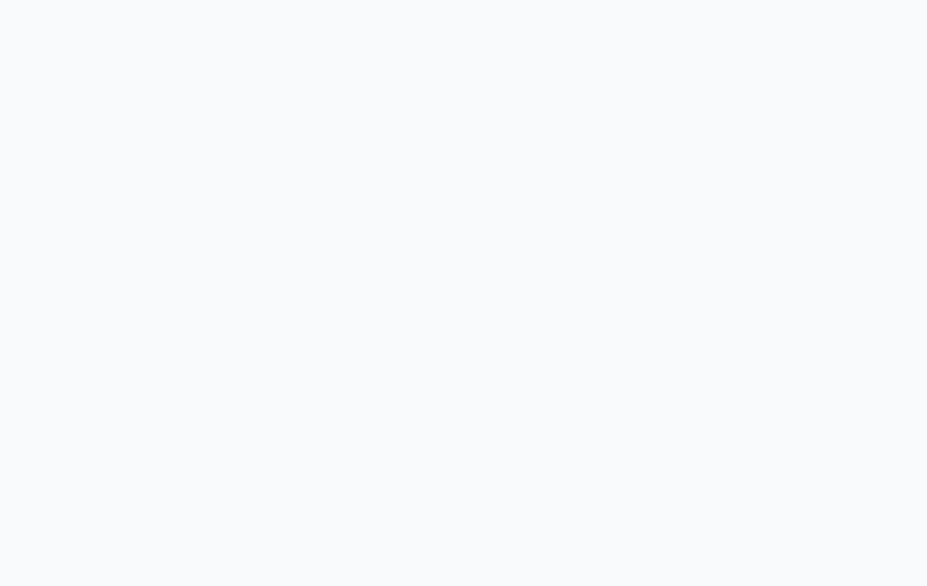
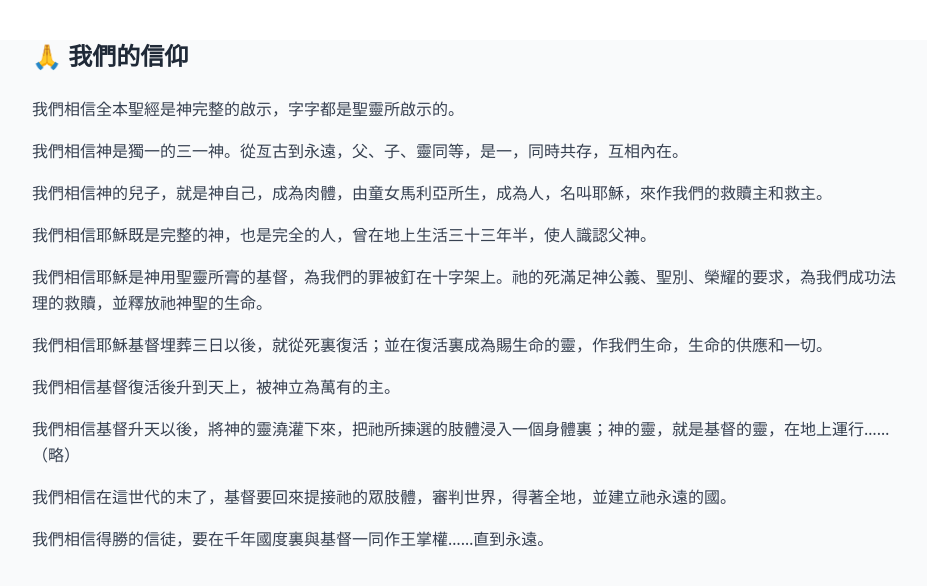
Before and after one commit to SamuelXingCheng/chtai-webapp, a Vue app in the folder frontend/: page /beliefs in a window 1280 px wide. Before the commit this address had no page. Shown: the top 586 px of the page, without its empty margins (176-1103 px from the left). Built offline with nearby package versions, Linux system fonts and the light colour scheme.

Commit message:
refactor: 調整導覽列與頁尾名稱為「認識我們」與「聯絡我們」

```diff
--- a/frontend/src/components/FooterSection.vue
+++ b/frontend/src/components/FooterSection.vue
@@ -20,7 +20,7 @@
 
       <!-- 右側連結 -->
       <div class="flex items-center gap-1 hover:underline text-blue-700 cursor-pointer">
-        <RouterLink to="/about">關於我們 &gt;</RouterLink>
+        <RouterLink to="/contact">聯絡我們 &gt;</RouterLink>
       </div>
     </div>
   </footer>
--- a/frontend/src/components/NavBar.vue
+++ b/frontend/src/components/NavBar.vue
@@ -9,10 +9,10 @@
 
       <!-- 導覽選單（桌面版） -->
         <nav class="hidden md:flex gap-6 text-gray-700 font-medium ml-auto mr-8">
-        <a href="#" class="hover:text-blue-600 transition duration-200">首頁</a>
-        <a href="#" class="hover:text-blue-600 transition duration-200">認識我們</a>
-        <a href="#" class="hover:text-blue-600 transition duration-200">聚會資訊</a>
-        <a href="#" class="hover:text-blue-600 transition duration-200">召會週訊</a>
+            <RouterLink to="/" class="hover:text-blue-600 transition duration-200">首頁</RouterLink>
+            <RouterLink to="/beliefs" class="hover:text-blue-600 transition duration-200">認識我們</RouterLink>
+            <RouterLink to="/gatherings" class="hover:text-blue-600 transition duration-200">聚會資訊</RouterLink>
+            <RouterLink to="/weekly-news" class="hover:text-blue-600 transition duration-200">召會週訊</RouterLink>
         </nav>
 
       <!-- 語言切換（桌面版） -->
@@ -43,11 +43,14 @@
         class="fixed top-4 right-4 w-[260px] max-h-[90vh] bg-white z-50 shadow-xl rounded-xl p-6 flex flex-col gap-4 overflow-auto"
     >
         <button class="self-end text-gray-500 hover:text-gray-700 mb-2" @click="isOpen = false">✕</button>
-      <a href="#" class="text-gray-800 font-medium hover:text-blue-600">首頁</a>
-      <a href="#" class="text-gray-800 font-medium hover:text-blue-600">系統見證</a>
-      <a href="#" class="text-gray-800 font-medium hover:text-blue-600">各聚會區</a>
-      <a href="#" class="text-gray-800 font-medium hover:text-blue-600">生命期刊</a>
+
+        <RouterLink to="/" class="text-gray-800 font-medium hover:text-blue-600">首頁</RouterLink>
+        <RouterLink to="/beliefs" class="text-gray-800 font-medium hover:text-blue-600">認識我們</RouterLink>
+        <RouterLink to="/gatherings" class="text-gray-800 font-medium hover:text-blue-600">聚會資訊</RouterLink>
+        <RouterLink to="/weekly-news" class="text-gray-800 font-medium hover:text-blue-600">召會週訊</RouterLink>
+
         <hr />
+
         <div class="flex gap-2 pt-2">
         <button class="text-sm text-gray-600 hover:text-blue-600">中文</button>
         <span class="text-gray-400">|</span>
@@ -59,5 +62,7 @@
 
 <script setup lang="ts">
 import { ref } from 'vue'
+import { RouterLink } from 'vue-router'
+
 const isOpen = ref(false)
 </script>
--- a/frontend/src/router/index.ts
+++ b/frontend/src/router/index.ts
@@ -3,6 +3,8 @@ import HomeView from '../views/HomeView.vue'
 
 import WeeklyNews from '../views/downloads/WeeklyNews.vue'
 import ApplicationForms from '../views/downloads/ApplicationForms.vue'
+import ContactView from '../views/ContactView.vue'
+import BeliefsView from '../views/BeliefsView.vue'
 
 const routes = [
   {
@@ -20,6 +22,16 @@ const routes = [
     name: 'application-forms',
     component: ApplicationForms,
   },
+  {
+    path: '/beliefs',
+    name: 'beliefs',
+    component: BeliefsView, // 我們的信仰
+  },
+  {
+    path: '/contact',
+    name: 'contact',
+    component: ContactView, // 聯絡我們
+  }
 ]
 
 const router = createRouter({
--- /dev/null
+++ b/frontend/src/views/BeliefsView.vue
@@ -0,0 +1,23 @@
+<!-- src/views/BeliefsView.vue -->
+<template>
+  <section class="max-w-4xl mx-auto mt-10 px-4">
+    <h1 class="text-2xl font-bold mb-6">🙏 我們的信仰</h1>
+
+    <div class="space-y-4 text-gray-700 leading-relaxed">
+    <p>我們相信全本聖經是神完整的啟示，字字都是聖靈所啟示的。</p>
+    <p>我們相信神是獨一的三一神。從亙古到永遠，父、子、靈同等，是一，同時共存，互相內在。</p>
+    <p>我們相信神的兒子，就是神自己，成為肉體，由童女馬利亞所生，成為人，名叫耶穌，來作我們的救贖主和救主。</p>
+    <p>我們相信耶穌既是完整的神，也是完全的人，曾在地上生活三十三年半，使人識認父神。</p>
+    <p>我們相信耶穌是神用聖靈所膏的基督，為我們的罪被釘在十字架上。祂的死滿足神公義、聖別、榮耀的要求，為我們成功法理的救贖，並釋放祂神聖的生命。</p>
+    <p>我們相信耶穌基督埋葬三日以後，就從死裏復活；並在復活裏成為賜生命的靈，作我們生命，生命的供應和一切。</p>
+    <p>我們相信基督復活後升到天上，被神立為萬有的主。</p>
+    <p>我們相信基督升天以後，將神的靈澆灌下來，把祂所揀選的肢體浸入一個身體裏；神的靈，就是基督的靈，在地上運行……（略）</p>
+    <p>我們相信在這世代的末了，基督要回來提接祂的眾肢體，審判世界，得著全地，並建立祂永遠的國。</p>
+    <p>我們相信得勝的信徒，要在千年國度裏與基督一同作王掌權……直到永遠。</p>
+    </div>
+  </section>
+</template>
+
+<script setup lang="ts">
+// 內容可改為從 CMS / Firebase 取得
+</script>
--- /dev/null
+++ b/frontend/src/views/ContactView.vue
@@ -0,0 +1,27 @@
+<!-- src/views/ContactView.vue -->
+<template>
+  <section class="max-w-4xl mx-auto mt-10 px-4">
+    <h1 class="text-2xl font-bold mb-6">📬 聯絡我們</h1>
+
+    <div class="space-y-4 text-gray-700">
+      <div class="flex items-center gap-3">
+        <span class="text-xl">📍</span>
+        <span>111 (03) 台中市召會</span>
+      </div>
+
+      <div class="flex items-center gap-3">
+        <span class="text-xl">📞</span>
+        <span>(04) 1234-5379</span>
+      </div>
+
+      <div class="flex items-center gap-3">
+        <span class="text-xl">📧</span>
+        <span>info@example.com</span>
+      </div>
+    </div>
+  </section>
+</template>
+
+<script setup lang="ts">
+// 可日後加入表單或地圖
+</script>
```
Lines whose indentation alone changed are shown as unchanged.
